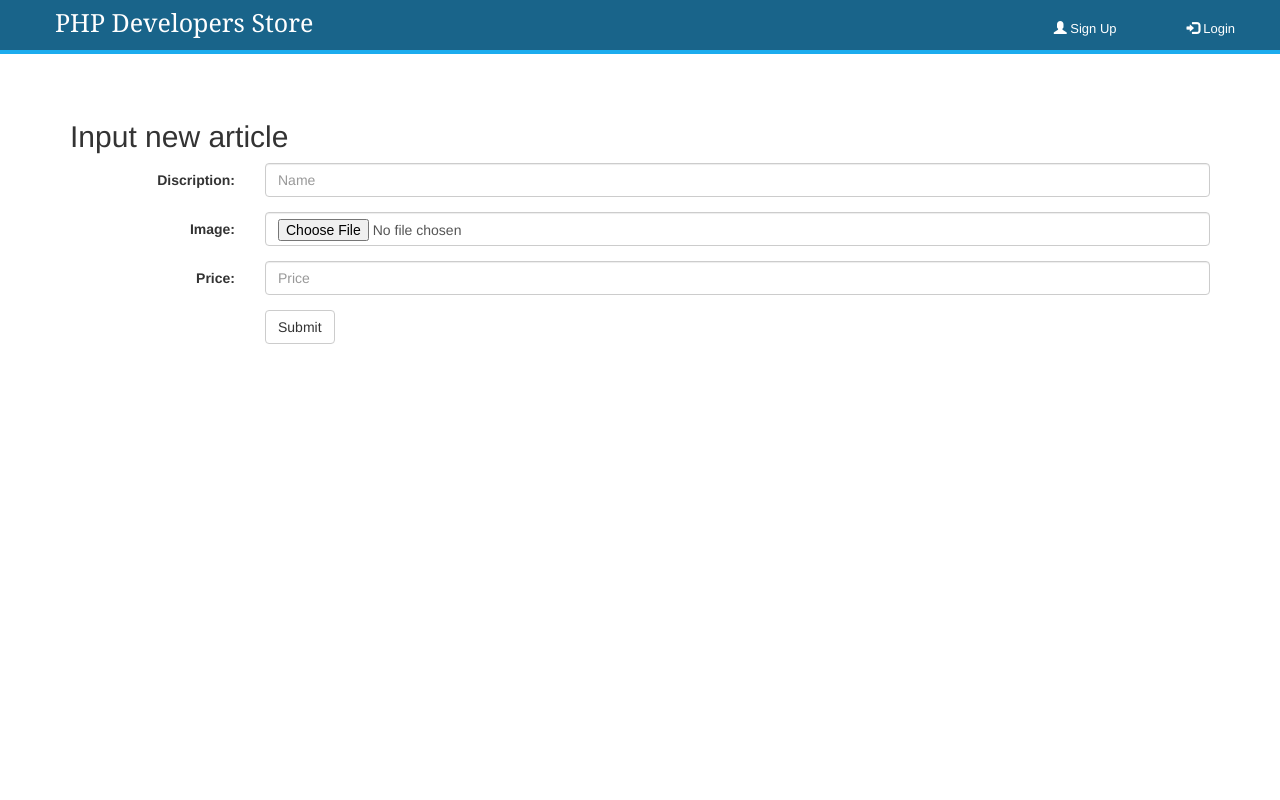
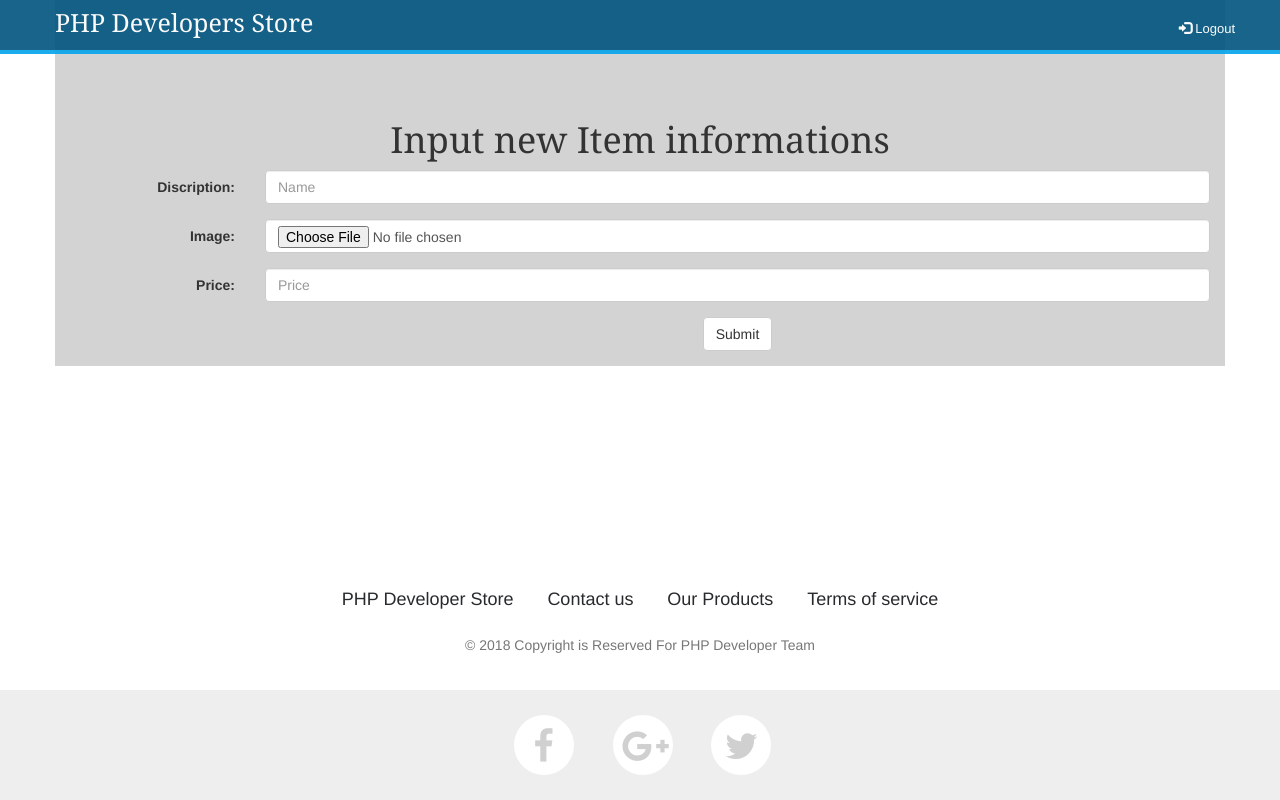
Before and after one commit to TJKnigge/Shopping_Website, a PHP site: page /seller.php in a window 1280 px wide. Run offline with PHP 8.4, Linux system fonts and the light colour scheme; some libraries are stand-ins or nearby versions.

```diff
--- a/seller.php
+++ b/seller.php
@@ -27,11 +27,12 @@ if (isset($_SESSION['name']) &&
 <html>
     <head>
         <title> Simple_Shopping_cart</title>
-        <link rel =" stylesheet" href="https://maxcdn.bootstrapcdn.com/bootstrap/3.3.6/css/bootstrap.min.css"/>
-        <link rel =" stylesheet" href="cart.css"/>
         <meta charset="utf-8">
         <meta name="viewport" content="width=device-width, initial-scale=1">
+        <link rel =" stylesheet" href="cart.css"/>
+        <link rel =" stylesheet" href="footer.css"/>
         <link rel="stylesheet" href="https://maxcdn.bootstrapcdn.com/bootstrap/3.3.7/css/bootstrap.min.css">
+        <link rel="stylesheet" href="http://cdnjs.cloudflare.com/ajax/libs/font-awesome/4.6.3/css/font-awesome.min.css">
         <script src="https://ajax.googleapis.com/ajax/libs/jquery/3.2.1/jquery.min.js"></script>
         <script src="https://maxcdn.bootstrapcdn.com/bootstrap/3.3.7/js/bootstrap.min.js"></script>
     </head>
@@ -43,16 +44,16 @@ if (isset($_SESSION['name']) &&
                 </div>
                 <div>
                     <ul class="nav navbar-nav navbar-right">
-
-                        <li><a href="signUp.php" ><span class="glyphicon glyphicon-user"style="padding-top: 10px"></span> Sign Up</a></li>
-                        <li><a href="login.php"><span class="glyphicon glyphicon-log-in"style="padding-top: 10px"></span> Login</a></li>
+                        <li><a href="logout.php"><span class="glyphicon glyphicon-log-in"style="padding-top: 10px"></span> Logout</a></li>
 
                     </ul>
                 </div>
             </div>
         </div>
-        <div class="container" style=" padding-top: 100px">
-            <h2>Input new article</h2>
+        <div class="container" style=" padding-top: 100px ; background-color: lightgray;">
+            <center>
+             <h1 style="  font-family: Georgia ">Input new Item informations </h1>
+
             <form class="form-horizontal" action="seller.php"  method="post">
                 <div class="form-group">
                     <label class="control-label col-sm-2" for="name">Discription:</label>
@@ -78,6 +79,25 @@ if (isset($_SESSION['name']) &&
                     </div>
                 </div>
             </form>
+             </center>
         </div>
+        <div class="content">
+        </div>
+        <footer id="myFooter">
+            <div class="container">
+                <ul>
+                    <li><a href="index.php">PHP Developer Store</a></li>
+                    <li><a href="#">Contact us</a></li>
+                    <li><a href="#">Our Products</a></li>
+                    <li><a href="#">Terms of service</a></li>
+                </ul>
+                <p class="footer-copyright">© 2018 Copyright is Reserved For PHP Developer Team </p>
+            </div>
+            <div class="footer-social">
+                <a href="#" class="social-icons"><i class="fa fa-facebook"></i></a>
+                <a href="#" class="social-icons"><i class="fa fa-google-plus"></i></a>
+                <a href="#" class="social-icons"><i class="fa fa-twitter"></i></a>
+            </div>
+        </footer>
     </body>
 </html>
```
Also changed, not shown: index.php (+35 -9 lines), login.php (+27 -9 lines), logout.php (+7 -1 lines), nbproject/private/private.xml (+6 -1 lines), 1 other file.
